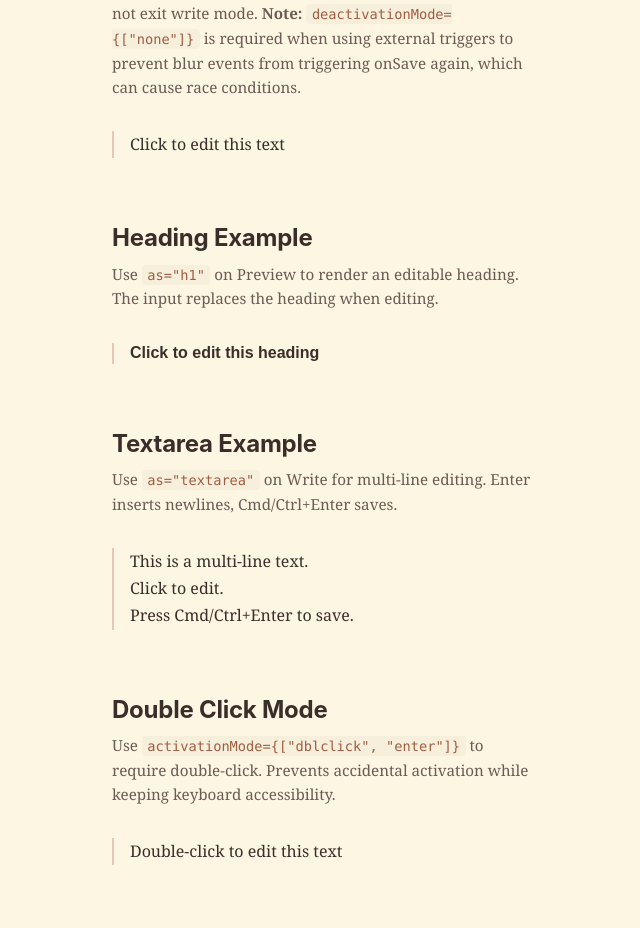
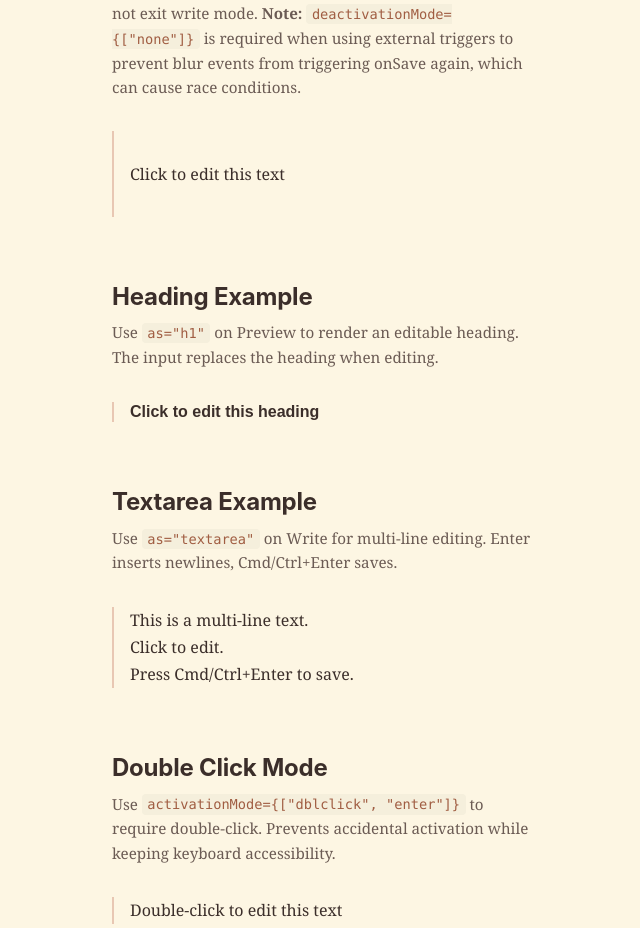
Before and after one commit to subhash-malireddy/react-inline-editable, a React (Vite) app in the folder packages/react-inline-editable/: page / in a window 1280 px wide. Shown: the part 1562-2490 px from the top of the page, without its empty margins (168-808 px from the left). Built offline with nearby package versions, Linux system fonts and the light colour scheme.

Commit message:
make the WithExplicitControls ui not to jump up and down when changing between preview and write modes.

```diff
--- a/packages/react-inline-editable/src/App.css
+++ b/packages/react-inline-editable/src/App.css
@@ -22,6 +22,7 @@ body {
   line-height: 1.7;
   -webkit-font-smoothing: antialiased;
   -moz-osx-font-smoothing: grayscale;
+  box-sizing: border-box;
 }
 
 /* Typography */
--- a/packages/react-inline-editable/src/components/examples/WithExplicitControls.tsx
+++ b/packages/react-inline-editable/src/components/examples/WithExplicitControls.tsx
@@ -1,4 +1,4 @@
-import { InlineEditable } from "@/index";
+import { InlineEditable, useInlineEditContext } from "@/index";
 import { useRef, useState } from "react";
 
 export function WithExplicitControls() {
@@ -14,7 +14,7 @@ export function WithExplicitControls() {
         external triggers to prevent blur events from triggering onSave again,
         which can cause race conditions.
       </p>
-      <div className="example-interactive">
+      <div className="example-interactive min-h-[86px] flex items-center w-full">
         <InlineEditable
           onSave={(newValue, _helpers) => {
             console.log("Saved:", newValue);
@@ -29,9 +29,33 @@ export function WithExplicitControls() {
           }}
           onExitWriteMode={() => console.log("Exited write mode")}
         >
-          <InlineEditable.Preview>{value}</InlineEditable.Preview>
+          <InlineEditable.Preview className="basis-full">
+            {value}
+          </InlineEditable.Preview>
+          <EditView value={value} setValue={setValue} />
+        </InlineEditable>
+      </div>
+    </div>
+  );
+}
+
+function EditView({
+  value,
+  setValue,
+}: {
+  value: string;
+  setValue: (value: string) => void;
+}) {
+  const { isEditing } = useInlineEditContext();
+  return (
     <div
-            style={{ display: "flex", flexDirection: "column", gap: "0.5rem" }}
+      style={{
+        display: isEditing ? "flex" : "none",
+        flexDirection: "column",
+        gap: "0.5rem",
+        width: "100%",
+        minHeight: "86px",
+      }}
     >
       <InlineEditable.Write
         name="explicit-controls-text"
@@ -51,8 +75,7 @@ export function WithExplicitControls() {
             e.currentTarget.style.color = "white";
           }}
           onMouseLeave={(e) => {
-                  e.currentTarget.style.backgroundColor =
-                    "var(--color-cream-dark)";
+            e.currentTarget.style.backgroundColor = "var(--color-cream-dark)";
             e.currentTarget.style.color = "var(--color-text)";
           }}
         >
@@ -68,16 +91,12 @@ export function WithExplicitControls() {
             e.currentTarget.style.backgroundColor = "var(--color-rust)";
           }}
           onMouseLeave={(e) => {
-                  e.currentTarget.style.backgroundColor =
-                    "var(--color-rust-dark)";
+            e.currentTarget.style.backgroundColor = "var(--color-rust-dark)";
           }}
         >
           Save
         </InlineEditable.SaveTrigger>
       </InlineEditable.Controls>
     </div>
-        </InlineEditable>
-      </div>
-    </div>
   );
 }
```
Lines whose indentation alone changed are shown as unchanged.
